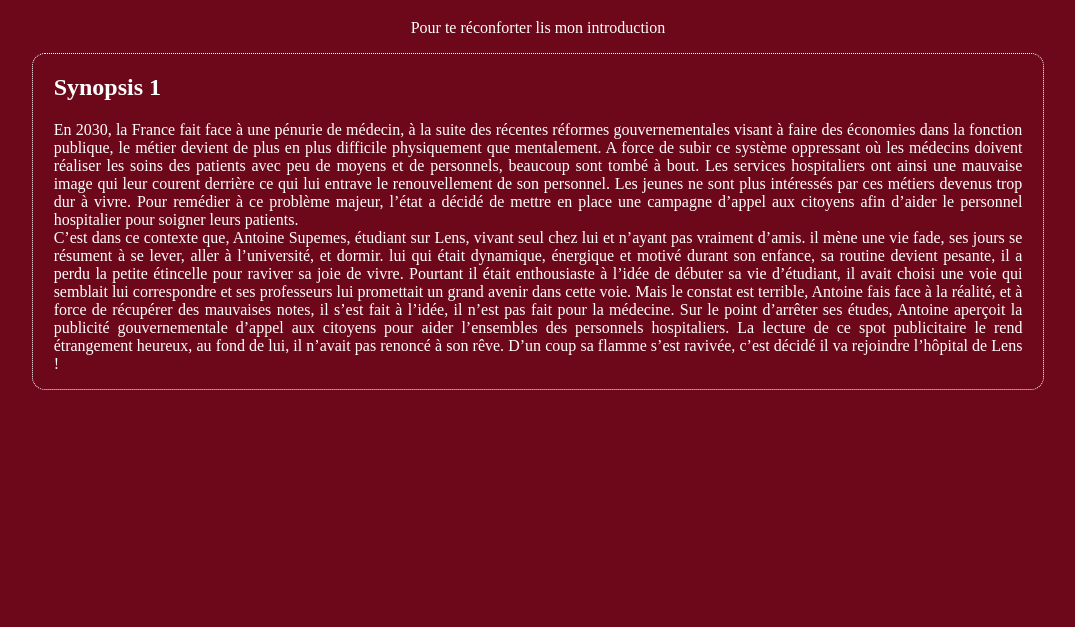
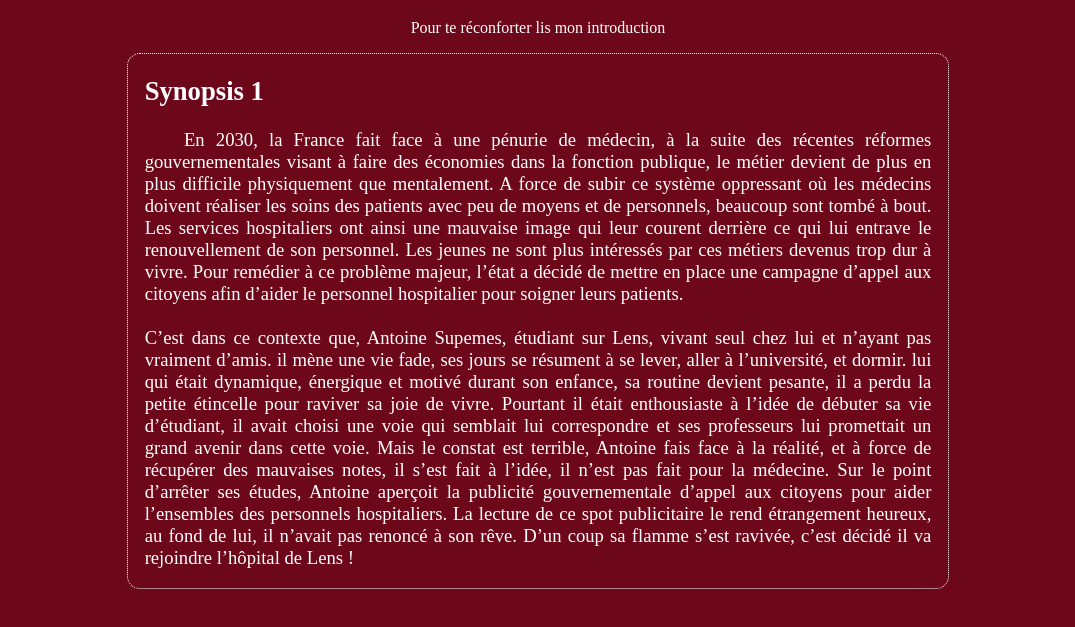
Before and after one commit to LouisVermeire/Entrainement, a plain HTML site: page index.html in a window 1280 px wide. Shown: the part 61-688 px from the top of the page, without its empty margins (102-1177 px from the left). Drawn offline with Linux system fonts and the light colour scheme.

Commit message:
modification mise en forme

```diff
--- a/style.css
+++ b/style.css
@@ -26,7 +26,7 @@ concretement :
 */
 }
 .contenu {
-width: 80%;
+width: 65%;
 margin: auto;
 /* ici je me sers de la classe .contenu pour centrer mon contenu dans
 chaque couche de mon site
@@ -42,13 +42,24 @@ text-align: center;
 margin: auto;
 }
 #Synopsis1{
-	padding:  0% 2%;
+padding:  0% 2%;
 text-align: justify;
 border: dotted white 1px ;
 border-radius: 13px;
 transition-property: background-color, border-radius;
 transition-duration: 1s;
 transition-timing-function: ease-in-out;
+
+}
+
+#Synopsis1 p{
+	font-size: 14pt;
+	text-indent: 5%;
+	font-stretch: 10pt;
+}
+
+#Synopsis1 h2{
+	font-size:20pt;
 }
 
 #Synopsis1:hover{
```
Also changed, not shown: index.html (+1 -0 lines).
